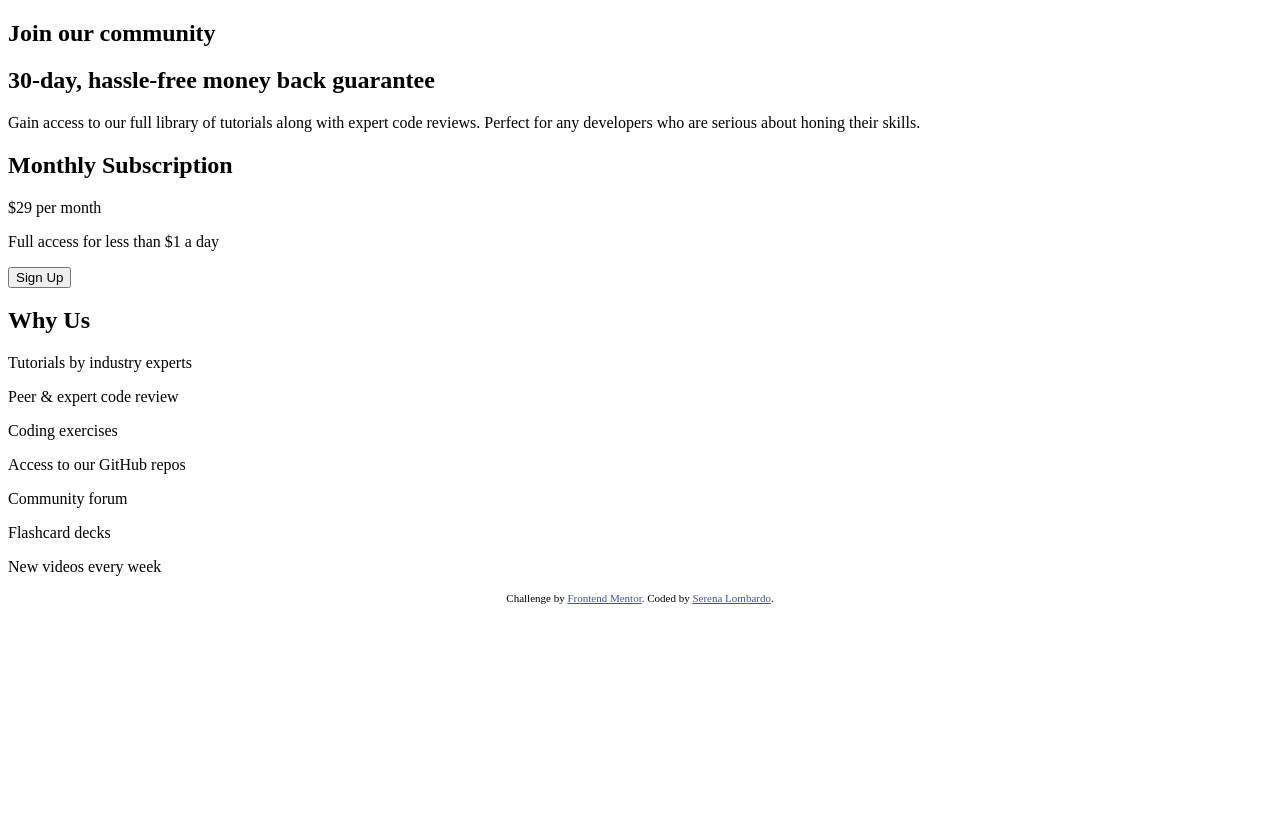
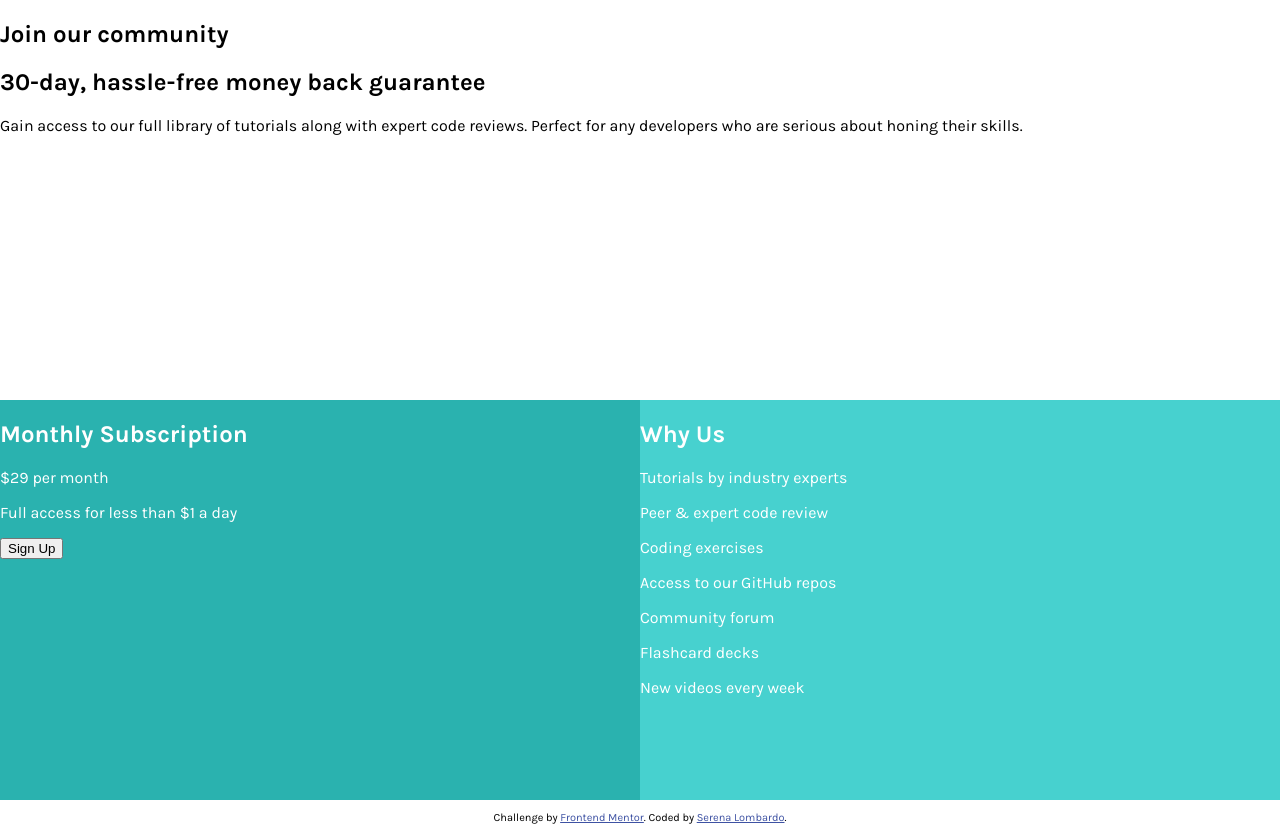
Before and after one commit to RaynaFaye/single-price-grid-component, a plain HTML site: page index.html in a window 1280 px wide. Before the commit the page ends 800 px from the top, so only its background shows below. Drawn offline with Linux system fonts and the light colour scheme.

Commit message:
Grid placement of each section

```diff
--- a/css/style.css
+++ b/css/style.css
@@ -1,3 +1,28 @@
+body {
+  font-family: 'Karla', sans-serif;
+  margin: 0;
+}
+.container {
+  display: grid;
+  grid-template-columns: 1fr 1fr;
+  grid-template-rows: 50vh 50vh;
+}
+.container__intro {
+  grid-column: 1 / -1;
+  background: #ffffff;
+}
+.container__sign-up {
+  grid-column: 1;
+  grid-row: 2;
+  background: hsl(179, 62%, 43%);
+  color: #ffffff;
+}
+.container__why-us {
+  grid-column: 2;
+  grid-row: 2;
+  background: hsl(179, 60%, 55%);
+  color: #ffffff;
+}
 /* Attribution section */
 .attribution {
   font-size: 11px;
--- a/index.html
+++ b/index.html
@@ -12,7 +12,8 @@
     <title>Frontend Mentor | Single Price Grid Component</title>
   </head>
   <body>
-    <section>
+    <div class="container">
+      <section class="container__intro">
         <h1>Join our community</h1>
         <h2>30-day, hassle-free money back guarantee</h2>
         <p>
@@ -20,13 +21,13 @@
           skills.
         </p>
       </section>
-    <section>
+      <section class="container__sign-up">
         <h2>Monthly Subscription</h2>
         <p><span>&dollar;29</span> per month</p>
         <p>Full access for less than &dollar;1 a day</p>
         <button>Sign Up</button>
       </section>
-    <section>
+      <section class="container__why-us">
         <h2>Why Us</h2>
         <p>Tutorials by industry experts</p>
         <p>Peer &amp; expert code review</p>
@@ -36,6 +37,7 @@
         <p>Flashcard decks</p>
         <p>New videos every week</p>
       </section>
+    </div>
     <footer>
       <p class="attribution">
         Challenge by <a href="https://www.frontendmentor.io?ref=challenge" target="_blank">Frontend Mentor</a>. Coded by
```
Lines whose indentation alone changed are shown as unchanged.
